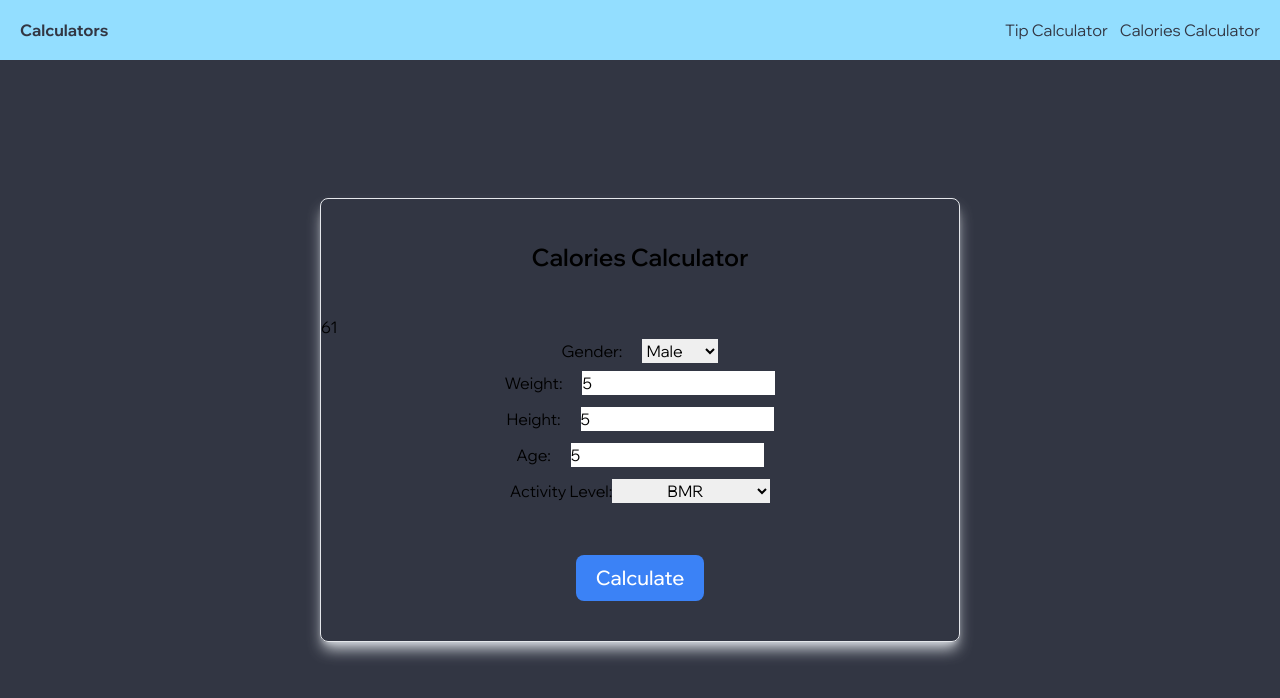
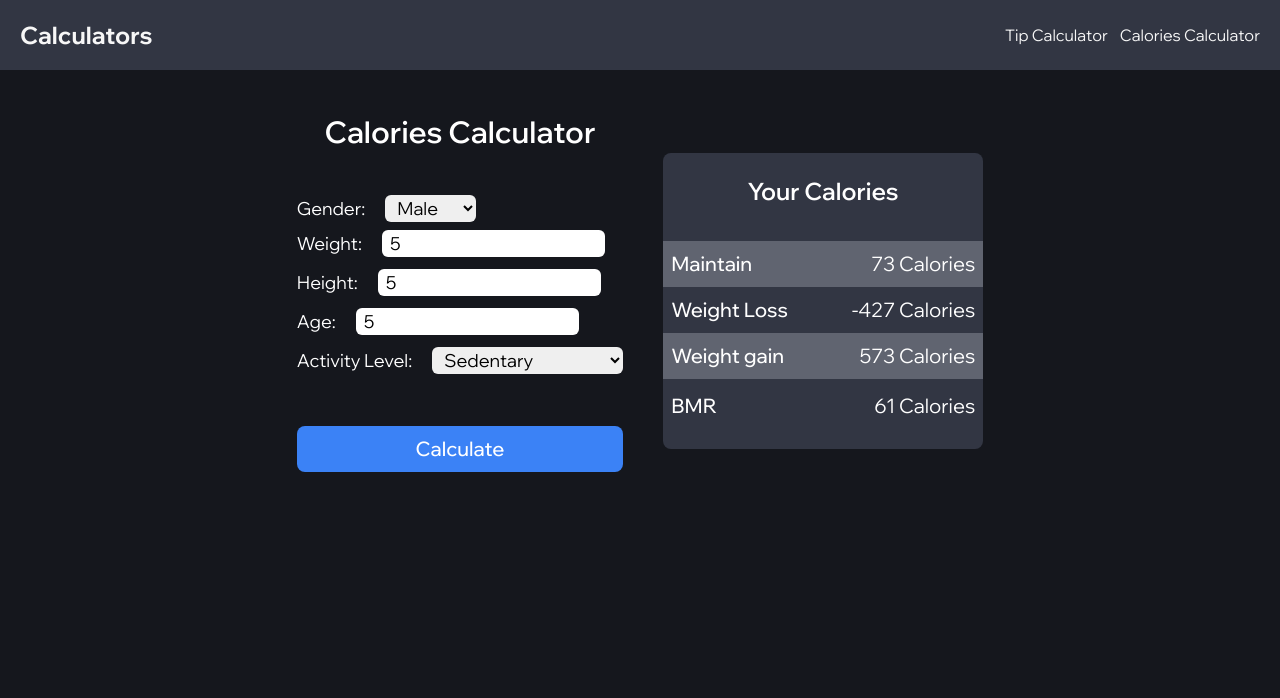
Before and after one commit to plode-v/calculators, a React (Vite) app in the folder client/: page /calories-calculator in a window 1280 px wide. Both pictures are taken after typing "5", "5", "5" into the empty fields and a click on the button "Calculate". Shown: the top 698 px of the page. Built offline with nearby package versions, Linux system fonts and the light colour scheme.

Commit message:
Update Tip and Calories Calculators

```diff
--- a/client/index.html
+++ b/client/index.html
@@ -5,7 +5,7 @@
     <meta name="viewport" content="width=device-width, initial-scale=1.0" />
     <title>Calculators</title>
   </head>
-  <body>
+  <body class="bg-[#15171d]">
     <div id="root"></div>
     <script type="module" src="/src/main.tsx"></script>
   </body>
--- a/client/src/App.tsx
+++ b/client/src/App.tsx
@@ -5,7 +5,7 @@ import { Navbar } from "./components"
 
 const App = () => {
     return (
-        <div className="font-wix bg-[#323643] h-screen">
+        <div className="font-wix bg-[#15171d]">
             <Router>
                 <Navbar />
                 <Routes>
--- a/client/src/components/CaloriesResult.tsx
+++ b/client/src/components/CaloriesResult.tsx
@@ -1,8 +1,9 @@
-import React from 'react'
-
-const CaloriesResult = () => {
+const CaloriesResult = ({ state, calories, divStyle, h2Style, pStyle }: any) => {
     return (
-        <div>CaloriesResult</div>
+        <div className={divStyle}>
+            <h2 className={h2Style}>{state}</h2>
+            <p className={pStyle}>{calories} Calories</p>
+        </div>
     )
 }
 
--- a/client/src/components/Navbar.tsx
+++ b/client/src/components/Navbar.tsx
@@ -2,9 +2,9 @@ import { Link } from "react-router-dom";
 
 const Navbar = () => {
     return (
-        <nav className="bg-[#93DEFF] w-full flex h-[60px] text-[#323643] items-center px-5 justify-between">
+        <nav className="bg-[#323643] w-full flex h-[70px] text-[#F7F7F7] items-center px-5 justify-between">
             <Link to="/" >
-                <h1 className="font-[700]">Calculators</h1>
+                <h1 className="font-[700] text-[24px]">Calculators</h1>
             </Link>
             <ul className="flex gap-3">
                 <Link to="tip-calculator">
--- a/client/src/components/index.ts
+++ b/client/src/components/index.ts
@@ -1,3 +1,4 @@
 export { default as Navbar } from "./Navbar"
 export { default as CustomInput } from "./CustomInput"
 export { default as HomeIcon } from "./HomeIcon"
+export { default as CaloriesResult } from "./CaloriesResult"
--- a/client/src/index.css
+++ b/client/src/index.css
@@ -2,3 +2,9 @@
 @tailwind base;
 @tailwind components;
 @tailwind utilities;
+
+input::-webkit-outer-spin-button,
+input::-webkit-inner-spin-button {
+  -webkit-appearance: none;
+  margin: 0;
+}
--- a/client/src/pages/CaloriesCalculator.tsx
+++ b/client/src/pages/CaloriesCalculator.tsx
@@ -1,17 +1,20 @@
 import { useState } from "react"
-import { CustomInput } from "../components";
+import { CustomInput, CaloriesResult } from "../components";
 
 const CaloriesCalculator = () => {
 
-    // FIX CANNOT ADD DEGITS INTO INPUT
+    const [gender, setGender] = useState<string>("male");
+    const [weight, setWeight] = useState<number | null>(null);
+    const [height, setHeight] = useState<number | null>(null);
+    const [age, setAge] = useState<number | null>(null)
+    const [activity, setActivity] = useState<number>(1.2);
+    const [calculate, setCalculate] = useState(false);
+    const [bmr, setBmr] = useState<number | null>(null);
+    const [calories, setCalories] = useState<number | null>(null);
 
-    const [gender, setGender] = useState<string>("male");
-    const [weight, setWeight] = useState<number>();
-    const [height, setHeight] = useState<number>();
-    const [age, setAge] = useState<number>()
-    const [activity, setActivity] = useState<number>(1);
-    const [calculate, setCalculate] = useState(false);
-    const [bmr, setBmr] = useState<number>();
+    const caloriesDivStyle="flex justify-between text-[20px] flex-row"
+    const caloriesH2Style="pr-2 flex-1 p-2 font-[500]"
+    const caloriesPStyle="text-right flex-1 p-2"
 
     const handleWeight = (e: any) => {
         setWeight(parseFloat(e.target.value));
@@ -36,34 +39,54 @@ const CaloriesCalculator = () => {
         setActivity(parsedActivity);
     }
 
-    const handleChange = (e: any) => {
+    const handleChange = async (e: any) => {
         e.preventDefault();
 
-        if (gender === "male") {
-            setBmr(Math.round((weight * 10) + (6.25 * height) - (5 * age) + 5));
+        let basal: number;
+        let yourCal: number;
+
+        if (weight !== null && height !== null && age !== null) {
+            if (gender === "male") {
+                basal = (Math.round((weight * 10) + (6.25 * height) - (5 * age) + 5));
+            } else {
+                basal = (Math.round((weight * 10) + (6.26 * height) - (5 * age ) - 16));
+            }
+        }
+
+
+        if (activity === 1.375) {
+            yourCal  = basal * 1.375;
+        }
+        else if (activity === 1.55) {
+            yourCal = basal * 1.55;
+        }
+        else if (activity === 1.725) {
+            yourCal = basal * 1.725;
+        }
+        else if (activity === 1.9) {
+            yourCal = basal * 1.9;
         } else {
-            setBmr(Math.round((weight * 10) + (6.26 * height) - (5 * age )- 16));
+            yourCal = basal * 1.2;
         }
+
+
+        setBmr(Number(basal));
+        setCalories(Math.round(Number(yourCal)));
 
         setCalculate(true)
 
     }
 
     return (
-        <div className="h-[90%] flex items-center justify-center">
-            <div className="w-1/2 h-max border rounded-lg shadow-lg shadow-gray-300">
-                <h1 className="flex justify-center py-10 text-[24px] font-[600]">Calories Calculator</h1>
+        <div className="flex flex-wrap items-center justify-center text-white gap-10">
+            <div className="h-max shadow-gray-100 w-max">
+                <h1 className="flex justify-center py-10 text-[30px] font-[600]">Calories Calculator</h1>
 
-                {calculate && (
-                    <div>
-                        {bmr}
-                    </div>
-                )}
 
-                <form className="flex items-center justify-center flex-wrap flex-col" onSubmit={handleChange}>
+                <form className="flex justify-center flex-wrap flex-col text-[18px]" onSubmit={handleChange}>
                     <div className="flex-1 flex mb-2">
                         <label htmlFor="gender" className="pr-5">Gender:</label>
-                        <select name="gender" id="gender" value={gender} onChange={handleGender}>
+                        <select name="gender" id="gender" value={gender} onChange={handleGender} className="focus:outline-none text-black rounded-md pl-2">
                             <option value="male">Male</option>
                             <option value="female">Female</option>
                         </select>
@@ -74,7 +97,7 @@ const CaloriesCalculator = () => {
                         placeholder="70 kg"
                         value={weight}
                         onChange={handleWeight}
-                        inputStyle="placeholder:p-2"
+                        inputStyle="text-black pl-2 rounded-md focus:outline-none"
                         divStyle="flex flex-1 mb-3"
                         labelStyle="pr-5"
                         min="0"
@@ -86,7 +109,7 @@ const CaloriesCalculator = () => {
                         placeholder="180 cm"
                         value={height}
                         onChange={handleHeight}
-                        inputStyle="placeholder:p-2"
+                        inputStyle="text-black pl-2 rounded-md focus:outline-none"
                         divStyle="flex flex-1 mb-3"
                         labelStyle="pr-5"
                         min="0"
@@ -98,16 +121,15 @@ const CaloriesCalculator = () => {
                         placeholder="25"
                         value={age}
                         onChange={handleAge}
-                        inputStyle="placeholder:p-2"
+                        inputStyle="pl-2 text-black rounded-md focus:outline-none"
                         divStyle="flex flex-1 mb-3"
                         labelStyle="pr-5"
                         min="0"
                         step="any"
                     />
                     <div className="flex flex-1 mb-3">
-                        <label htmlFor="activity">Activity Level:</label>
-                        <select name="activity" id="activity" className="text-center" value={activity} onChange={handleActivity}>
-                            <option value="1">BMR</option>
+                        <label htmlFor="activity" className="pr-5">Activity Level:</label>
+                        <select name="activity" id="activity" className="px-2 text-black rounded-md focus:outline-none" value={activity} onChange={handleActivity}>
                             <option value="1.2">Sedentary</option>
                             <option value="1.375">Light Active</option>
                             <option value="1.55">Moderately Active</option>
@@ -120,6 +142,39 @@ const CaloriesCalculator = () => {
                     </button>
                 </form>
             </div>
+            {calculate && (
+                <div className="text-white w-1/4 h-max py-5 bg-[#323643] rounded-lg mt-5">
+                    <h1 className="text-[24px] font-[600] flex justify-center pb-8">Your Calories</h1>
+                    <CaloriesResult
+                        state="Maintain"
+                        calories={calories}
+                        divStyle={`${caloriesDivStyle} bg-[#606470]`}
+                        h2Style={caloriesH2Style}
+                        pStyle={caloriesPStyle}
+                    />
+                    <CaloriesResult
+                        state="Weight Loss"
+                        calories={calories - 500}
+                        divStyle={`${caloriesDivStyle}`}
+                        h2Style={caloriesH2Style}
+                        pStyle={caloriesPStyle}
+                    />
+                    <CaloriesResult
+                        state="Weight gain"
+                        calories={calories + 500}
+                        divStyle={`${caloriesDivStyle} bg-[#606470]`}
+                        h2Style={caloriesH2Style}
+                        pStyle={caloriesPStyle}
+                    />
+                    <CaloriesResult
+                        state="BMR"
+                        calories={bmr}
+                        divStyle={`${caloriesDivStyle} mt-1`}
+                        h2Style={caloriesH2Style}
+                        pStyle={caloriesPStyle}
+                    />
+                </div>
+            )}
         </div>
     )
 }
--- a/client/src/pages/TipCalculator.tsx
+++ b/client/src/pages/TipCalculator.tsx
@@ -21,7 +21,7 @@ const TipCalculator = () => {
 
     const calculateTipAmount = (): string => {
         if (bill === undefined || tipPercentage === undefined) {
-            return "";
+            return "N/A";
         }
 
         const tipAmount = (bill * tipPercentage) / 100;
@@ -31,21 +31,21 @@ const TipCalculator = () => {
 
     const calculateTotalAmount = (): string => {
         const totalAmount = bill !== undefined && tipPercentage !== undefined ? bill + parseFloat(calculateTipAmount()) : NaN;
-        return isNaN(totalAmount) ? "" : (totalAmount).toFixed(2);
+        return isNaN(totalAmount) ? "N/A" : (totalAmount).toFixed(2);
     }
 
     const calculatePerPerson = (): string => {
         const perPerson = bill !== undefined ? parseFloat(calculateTotalAmount()) / people : NaN;
-        return isNaN(perPerson) ? "" : ((perPerson).toFixed(2)).toString();
+        return isNaN(perPerson) ? "N/A" : ((perPerson).toFixed(2)).toString();
     }
 
     return (
         <div className="flex items-center justify-center w-full h-[80vh] lg:h-[90vh]">
-            <div className="md:w-1/2 3xl:w-1/4 w-3/4 justify-center flex flex-col shadow-[10px_10px_20px_-12px_grey] border">
+            <div className="md:w-1/2 3xl:w-1/4 w-3/4 justify-center flex flex-col">
                 <div className="flex items-center justify-center pt-8 pb-[70px]">
-                    <h1 className="text-[24px] font-[600]">Tip Calculator</h1>
+                    <h1 className="text-[24px] font-[600] text-white">Tip Calculator</h1>
                 </div>
-                <div className="items-center justify-center flex flex-col">
+                <div className="items-center justify-center flex flex-col text-white">
                     <CustomInput
                         label="Total Bill"
                         type="number"
@@ -54,7 +54,7 @@ const TipCalculator = () => {
                         onChange={handleBillChange}
                         divStyle="grid w-max lg:w-1/2 pb-5"
                         labelStyle="font-[500] mb-1"
-                        inputStyle="border focus:outline-none"
+                        inputStyle="border focus:outline-none text-black rounded-md px-2"
                         min="0"
                     />
                     <CustomInput
@@ -65,7 +65,7 @@ const TipCalculator = () => {
                         onChange={handleTipChange}
                         divStyle="grid w-max lg:w-1/2 pb-5"
                         labelStyle="font-[500] mb-1"
-                        inputStyle="border focus:outline-none"
+                        inputStyle="border focus:outline-none text-black rounded-md px-2"
                         min="0"
                     />
                     <CustomInput
@@ -76,11 +76,11 @@ const TipCalculator = () => {
                         onChange={handleSplit}
                         divStyle="grid w-max lg:w-1/2 pb-5"
                         labelStyle="font-[500] mb-1"
-                        inputStyle="border focus:outline-none"
+                        inputStyle="border focus:outline-none text-black rounded-md px-2"
                         min="1"
                     />
                 </div>
-                <div className="flex flex-col items-center py-10">
+                <div className="flex flex-col items-center py-10 text-white">
                     <p className="py-1">Tip Tip: <strong>{calculateTipAmount()}</strong></p>
                     <p className="py-1">Total Amount: <strong>{calculateTotalAmount()}</strong></p>
                     <p className="py-1">Total Per Person: <strong>{calculatePerPerson()}</strong></p>
```
